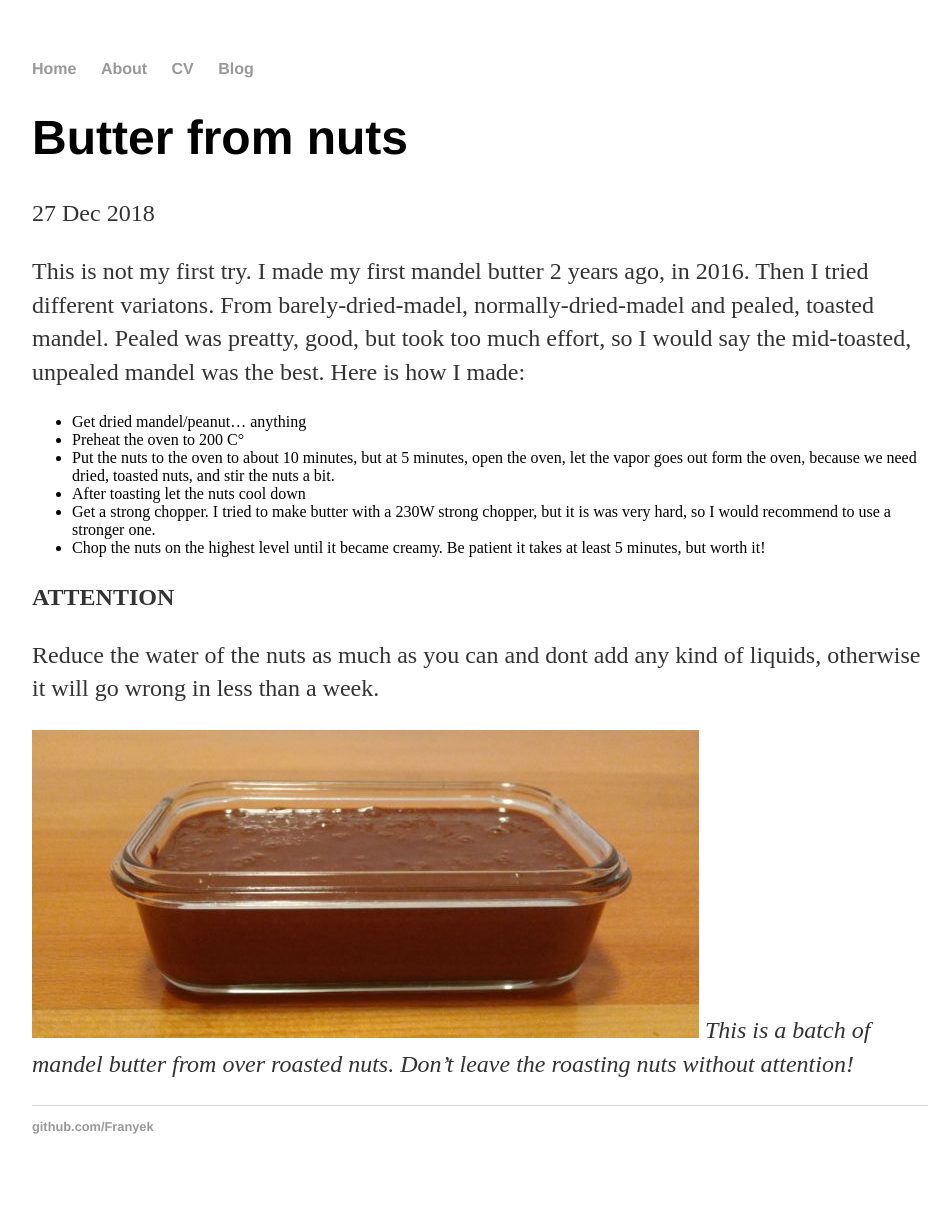
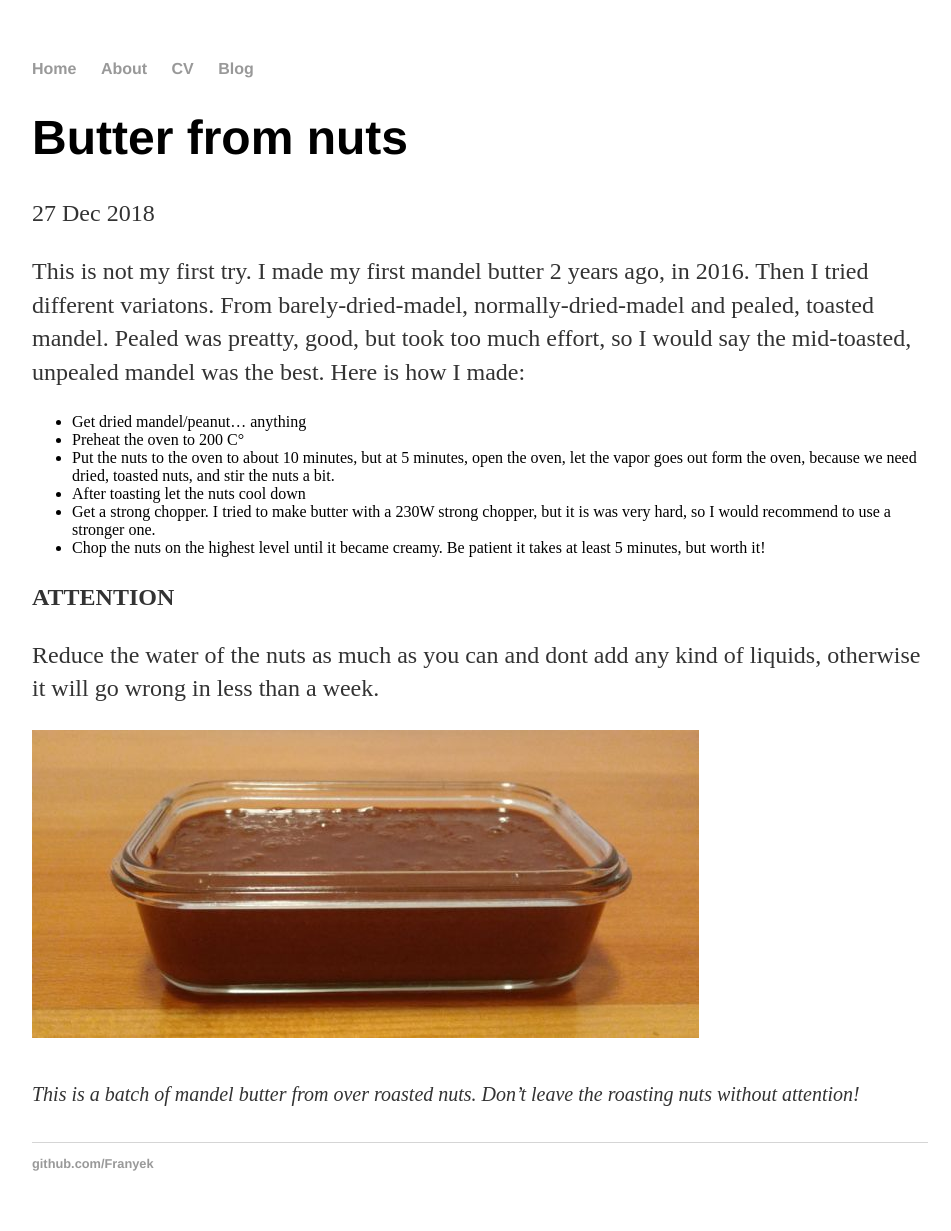
Before and after one commit to Franyek/franyek.github.io, a Jekyll site: the page built from _posts/2018-12-27-butter-from-nuts.md, in a window 1280 px wide. Shown: the whole page, without its empty margins (160-1111 px from the left). Built offline with Jekyll 4.4.1, drawn with Linux system fonts in a browser that asks for light colours; before the commit the page ends 1194 px from its top, so only the background shows below that.

```diff
--- a/_posts/2018-12-27-butter-from-nuts.md
+++ b/_posts/2018-12-27-butter-from-nuts.md
@@ -18,4 +18,5 @@ This is not my first try. I made my first mandel butter 2 years ago, in 2016. Th
 Reduce the water of the nuts as much as you can and dont add any kind of liquids, otherwise it will go wrong in less than a week.
 
 ![Butter from over roasted mandel](http://franyek.github.io/images/2018-12-27-butter-from-buts-01.jpg)
-*This is a batch of mandel butter from over roasted nuts. Don't leave the roasting nuts without attention!*
+
+<sub>*This is a batch of mandel butter from over roasted nuts. Don't leave the roasting nuts without attention!*<sub>
```
